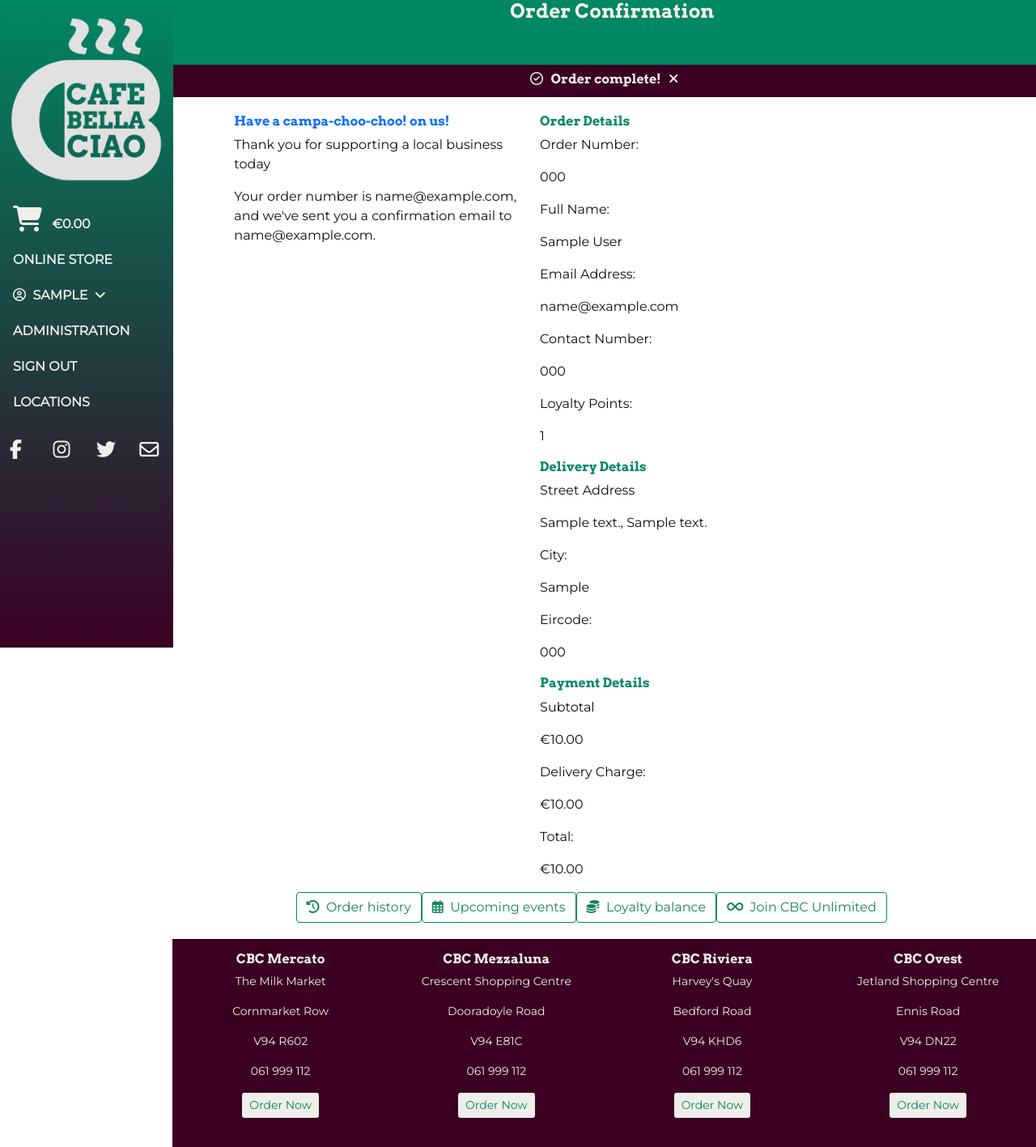
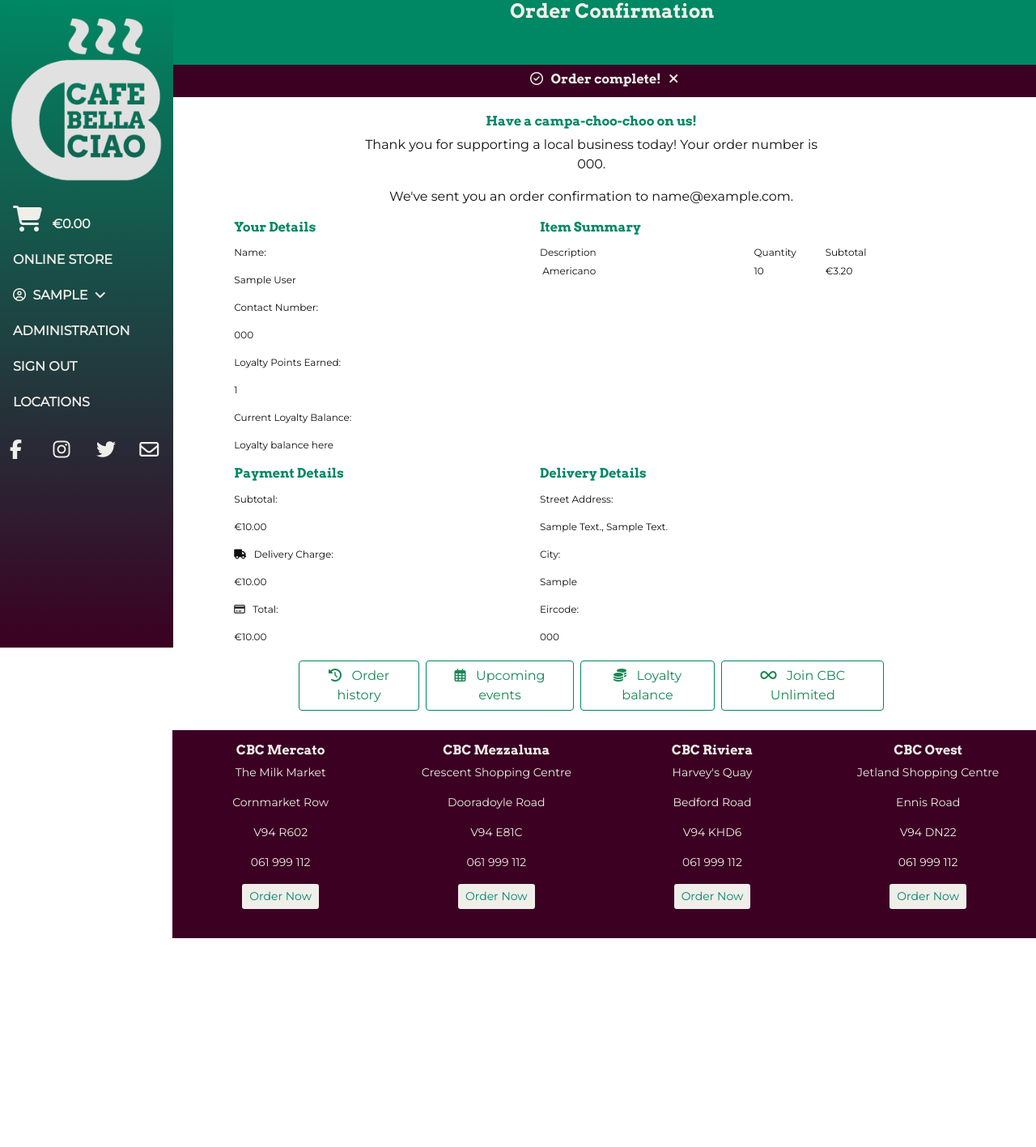
Before and after one commit to kiehozero/bella-ciao, a Django app: page /checkout/checkout_success/000 in a window 1280 px wide. Shown: the whole page at 81% size. After the commit the page ends 1159 px from the top, so only its background shows below. Run offline with Django 3.2, Linux system fonts and the light colour scheme; a user stored in the database is signed in; data comes from the database, SQL or seed files in the repository; tables that the repository leaves empty hold one stand-in row (values such as "Sample post"); some libraries are stand-ins or nearby versions.

Commit message:
Testing: failed to push loyalty_stamps to checkout_success page, will await save-info tutorial

```diff
--- a/checkout/static/checkout/css/checkout.css
+++ b/checkout/static/checkout/css/checkout.css
@@ -54,6 +54,10 @@
     margin-bottom: 10px;
 }
 
+#choochoo:hover {
+    color: #ceca03;
+}
+
 /* Stripe Elements CSS from the Stripe Documentation and tweaked to match project*/
 
 .StripeElement,
--- a/checkout/templates/checkout/checkout.html
+++ b/checkout/templates/checkout/checkout.html
@@ -83,6 +83,7 @@ Order Summary |
                 </div>
             </div>
         </div>
+
         <!-- Details and Payment -->
         <div class="col-sm-12 col-md-5">
             <form action="{% url 'checkout' %}" method="POST" id="payment-form">
@@ -105,6 +106,7 @@ Order Summary |
                         {% if user.is_authenticated %}
                         <label class="form-check-label" for="id-save-info">Update my profile with this address</label>
                         <input class="form-check-input" type="checkbox" id="id-save-info" name="save-info">
+                        <!-- add hidden element here for loyalty once you see how save info button works-->
                         {% else %}
                         <label class="form-check-label" for="id-save-info">
                             <a href="{% url 'account_signup' %}" class="text-green">Register</a> for express checkout
--- a/checkout/templates/checkout/checkout_success.html
+++ b/checkout/templates/checkout/checkout_success.html
@@ -17,76 +17,160 @@ Order Confirmation |
 {% endblock %}
 
 {% block content %}
-<!-- Format taken from Boutique Ado project and customised -->
+
 
 <div class="row">
+    <!-- Cheers Blurb -->
+    <div class="col-sm-12 col-md-8 offset-md-2 text-center">
+        <h6 class="text-green">
+            <a href="https://www.youtube.com/watch?v=zf7I_FpTWsM" target="_blank" class="text-green"  id="choochoo">
+                Have a campa-choo-choo on us!</a>
+        </h6>
+        <p>Thank you for supporting a local business today! Your order number is {{ order.order_number }}.</p>
+        <p>We've sent you an order confirmation to {{ order.email }}.</p>
+    </div>
+</div>
 
-    <!-- Cheers Blurb -->
+<div class="row justify-content-center">
+
+    <!-- Customer Details -->
     <div class="col-sm-12 col-md-5">
-        <h6 class="text-green">
-            <a href="https://www.youtube.com/watch?v=zf7I_FpTWsM" target="_blank">Have a campa-choo-choo! on us!</a>
-        </h6>
-        <p>Thank you for supporting a local business today</p>
-        <p>Your order number is {{ order.email }}, and we've sent you a confirmation email to {{ order.email }}.</p>
+        <div class="row">
+            <h6 class="text-green text-xs-center text-md-right">Your Details</h6>
+        </div>
+        <div class="summary-row">
+            <p>Name:</p>
+            <p>{{ order.full_name|title }}</p>
+            <p>Contact Number: </p>
+            <p>{{ order.phone_number }}</p>
+            {% if user.is_authenticated %}
+            <p>Loyalty Points Earned: </p>
+            <p>{{ order.loyalty_stamps }}</p>
+            <p>Current Loyalty Balance:</p>
+            <p>Loyalty balance here</p>
+            {% endif %}
+        </div>
     </div>
 
     <!-- Order Summary -->
     <div class="col-sm-12 col-md-7">
         <div class="row">
-            <h6 class="text-green text-xs-center text-md-right">Order Details</h6>
-            <p>Order Number: </p>
-            <p>{{ order.order_number }}</p>
-            <p>Full Name: </p>
-            <p>{{ order.full_name }}</p>
-            <p>Email Address: </p>
-            <p>{{ order.email }}</p>
-            <p>Contact Number: </p>
-            <p>{{ order.phone_number }}</p>
-            {% if user.is_authenticated %}
-            <p>Loyalty Points: </p>
-            <p>{{ order.loyalty_stamps }}</p>
-            {% endif %}
-            <!-- idea for anon users, sign up now to keep these points in your account? -->
+            <div class="col-sm-12">
+                <div class="row">
+                    <h6 class="text-green text-xs-center text-md-right">Item Summary</h6>
+                </div>
+                <div class="row summary-header">
+                    <div class="col-sm-6">Description</div>
+                    <div class="col-sm-2">Quantity</div>
+                    <div class="col-sm-2">Subtotal</div>
+                </div>
+                {% for item in order.lineitems.all %}
+                <div class="row summary-row">
+                    <div class="col-sm-6">
+                        <p class="text-wrap">
+                            <a href="{ url 'view_product' product.id %}" class="text-black">
+                                {% if item.size %}{{ item.size|title }}{% endif %}&nbsp;{{ item.product.name }}
+                            </a>
+                            {% if item.milk %} - {{ item.milk }}{% endif %}
+                            {% if item.flavour %} - {{ item.flavour }}{% endif %}
+                        </p>
+                    </div>
+                    <div class="col-sm-2">{{ item.quantity }}</div>
+                    <div class="col-sm-2">€{{ item.product.price }}</div>
+                </div>
+                {% endfor %}
+            </div>
         </div>
-        <div class="row">
-            <h6 class="text-green text-xs-center text-md-right">Delivery Details</h6>
-            <!-- Add if statement to confirm presence of non-mandatory items -->
-            <p>Street Address</p>
-            <p>{{ order.street_address1}}, {% if order.street_address2 %}{{ order.street_address2 }}{% endif %}</p>
-            <p>City: </p>
-            <p>{{ order.city }}</p>
-            <p>Eircode:</p>
-            <p>{{ order.eircode }}</p>
-        </div>
+    </div>
+
+</div>
+
+<div class="row justify-content-center">
+
+    <!-- Payment Details -->
+    <div class="col-sm-12 col-md-5">
         <div class="row">
             <h6 class="text-green text-xs-center text-md-right">Payment Details</h6>
-            <p>Subtotal</p>
+        </div>
+        <div class="row summary-row">
+            <p>Subtotal:</p>
             <p>€{{ order.order_total|floatformat:2 }}</p>
             {% if order.delivery_cost %}
-            <p>Delivery Charge:</p>
+            <p>
+                <i class="fas fa-truck"></i>
+                &nbsp;&nbspDelivery Charge:
+            </p>
             <p>€{{ order.delivery_cost|floatformat:2 }}</p>
             {% else %}
-            <p>"You qualified for free delivery!</p>
+            <p>You qualified for free delivery!</p>
             {% endif %}
-            <p>Total:</p>
+            <p>
+                <i class="far fa-credit-card"></i>
+                &nbsp;&nbsp;Total:</p>
             <p>€{{ order.grand_total|floatformat:2 }}</p>
         </div>
     </div>
 
+    <!-- Delivery Details -->
+    <div class="col-sm-12 col-md-7">
+        <div class="row">
+            <h6 class="text-green text-xs-center text-md-right">Delivery Details</h6>
+        </div>
+        <div class="row summary-row">
+            <!-- Add if statement to confirm presence of non-mandatory items -->
+            <p>Street Address:</p>
+            <p>{{ order.street_address1|title }}, {% if order.street_address2 %}{{ order.street_address2|title }}
+                    {% endif %}</p>
+            <p>City: </p>
+            <p>{{ order.city|title }}</p>
+            <p>Eircode:</p>
+            <p>{{ order.eircode|upper }}</p>
+        </div>
+    </div>
 </div>
 
 <!-- Post-Purchase Options -->
 <div class="row">
     <div class="col-12 col-md-10 offset-md-1 d-flex justify-content-center">
         {% if user.is_authenticated %}
-        <a href="#" class="btn btn-outline-success"><i class="fas fa-history"></i>&nbsp;&nbsp;Order history</a>
-        <a href="#" class="btn btn-outline-success"><i class="far fa-calendar-alt"></i>&nbsp;&nbsp;Upcoming events</a>
-        <a href="#" class="btn btn-outline-success"><i class="fas fa-coins"></i>&nbsp;&nbsp;Loyalty balance</a>
-        <a href="#" class="btn btn-outline-success"><i class="fas fa-infinity"></i>&nbsp;&nbsp;Join CBC Unlimited</a>
+        <div class="mx-1 my-1">
+            <a href="#" class="btn btn-outline-success">
+                <i class="fas fa-history"></i>
+                &nbsp;&nbsp;Order history
+            </a>
+        </div>
+        <div class="mx-1 my-1">
+            <a href="#" class="btn btn-outline-success">
+                <i class="far fa-calendar-alt"></i>
+                &nbsp;&nbsp;Upcoming events
+            </a>
+        </div>
+        <div class="mx-1 my-1">
+            <a href="#" class="btn btn-outline-success">
+                <i class="fas fa-coins"></i>
+                &nbsp;&nbsp;Loyalty balance
+            </a>
+        </div>
+        <div class="mx-1 my-1">
+            <a href="#" class="btn btn-outline-success">
+                <i class="fas fa-infinity"></i>
+                &nbsp;&nbsp;Join CBC Unlimited
+            </a>
+        </div>
         {% else %}
-        <a href="{% url 'account_signup' %}" class="btn btn-outline-success"><i class="fas fa-clipboard-check"></i>&nbsp;&nbsp;Register</a>
-        <a href="#" class="btn btn-outline-success"><i class="fas fa-infinity"></i>&nbsp;&nbsp;Join CBC Unlimited</a>
-        {% endif %}
+        <div class="mx-1 my-1">
+            <a href="{% url 'account_signup' %}" class="btn btn-outline-success">
+                <i class="fas fa-clipboard-check"></i>
+                &nbsp;&nbsp;Register
+            </a>
+        </div>
+        <div class="mx-1 my-1">
+            <a href="#" class="btn btn-outline-success">
+                <i class="fas fa-infinity"></i>
+                &nbsp;&nbsp;Join CBC Unlimited
+            </a>
+            {% endif %}
+        </div>
     </div>
 </div>
-{% endblock %}
+    {% endblock %}
```
